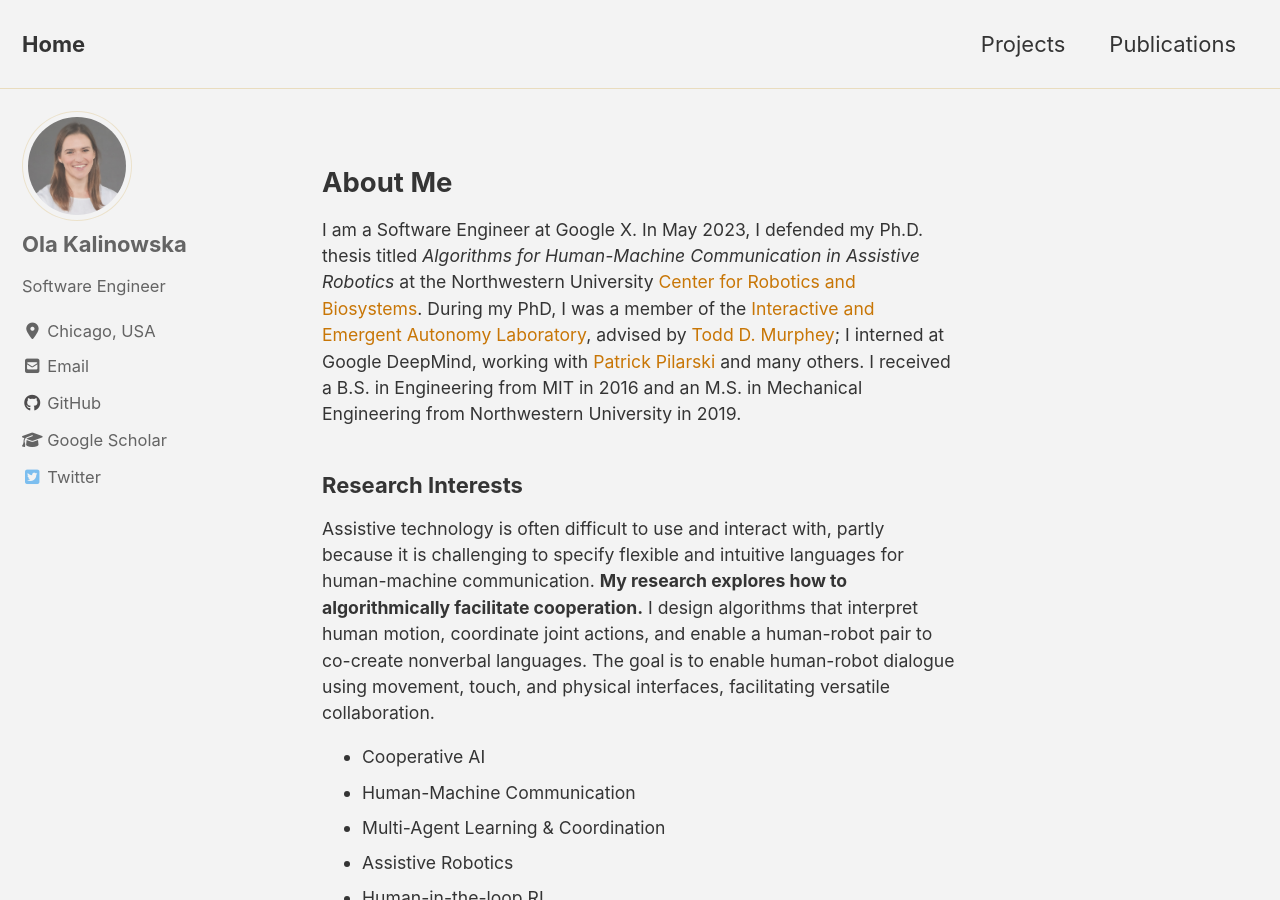
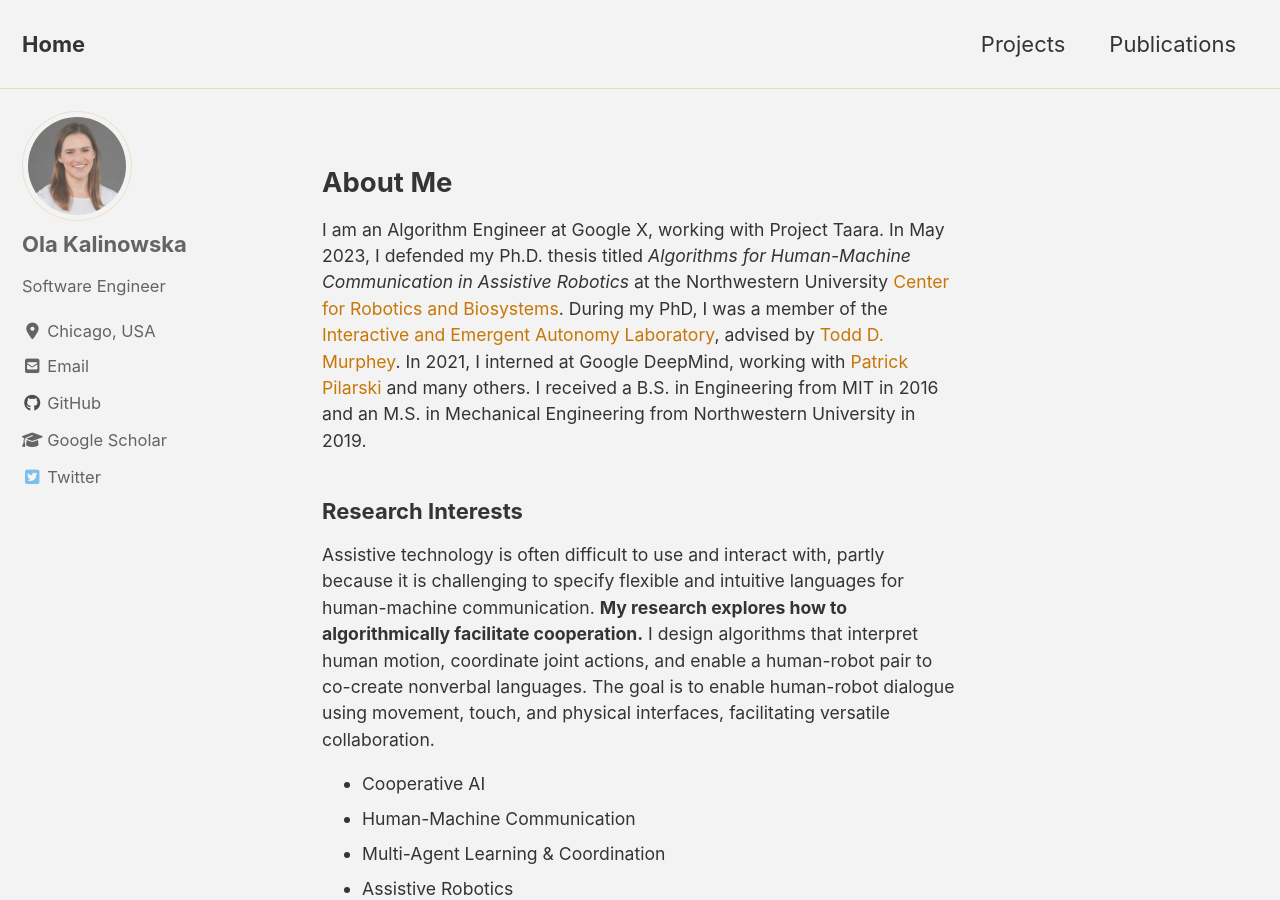
Before and after one commit to olakali/olakali.github.io, a Jekyll site: the page built from index.html, in a window 1280 px wide and 900 px high. Built offline with Jekyll 4.4.1, drawn with Linux system fonts in a browser that asks for light colours; cached includes are drawn as plain includes; nearby versions of some CDN libraries; the list of posts is cut into pages by our own code.

Commit message:
Update index.html

```diff
--- a/index.html
+++ b/index.html
@@ -8,7 +8,7 @@ author_profile: true
 
 <h2>About Me</h2>
 
-  <p style="font-size: 80%">I am a Software Engineer at Google X. In May 2023, I defended my Ph.D. thesis titled <i>Algorithms for Human-Machine Communication in Assistive Robotics</i> at the Northwestern University <a href="https://robotics.northwestern.edu/" style="color:#C87606">Center for Robotics and Biosystems</a>. During my PhD, I was a member of the <a href="https://murpheylab.github.io/" style="color:#C87606">Interactive and Emergent Autonomy Laboratory</a>, advised by <a href="https://www.mccormick.northwestern.edu/research-faculty/directory/profiles/murphey-todd.html" style="color:#C87606">Todd D. Murphey</a>; I interned at Google DeepMind, working with <a href="https://sites.ualberta.ca/~pilarski/" style="color:#C87606">Patrick Pilarski</a> and many others. I received a B.S. in Engineering from MIT in 2016 and an M.S. in Mechanical Engineering from Northwestern University in 2019. </p>
+  <p style="font-size: 80%">I am an Algorithm Engineer at Google X, working with Project Taara. In May 2023, I defended my Ph.D. thesis titled <i>Algorithms for Human-Machine Communication in Assistive Robotics</i> at the Northwestern University <a href="https://robotics.northwestern.edu/" style="color:#C87606">Center for Robotics and Biosystems</a>. During my PhD, I was a member of the <a href="https://murpheylab.github.io/" style="color:#C87606">Interactive and Emergent Autonomy Laboratory</a>, advised by <a href="https://www.mccormick.northwestern.edu/research-faculty/directory/profiles/murphey-todd.html" style="color:#C87606">Todd D. Murphey</a>. In 2021, I interned at Google DeepMind, working with <a href="https://sites.ualberta.ca/~pilarski/" style="color:#C87606">Patrick Pilarski</a> and many others. I received a B.S. in Engineering from MIT in 2016 and an M.S. in Mechanical Engineering from Northwestern University in 2019. </p>
 
   <h3>Research Interests</h3>
   <p style="font-size: 80%">
```
